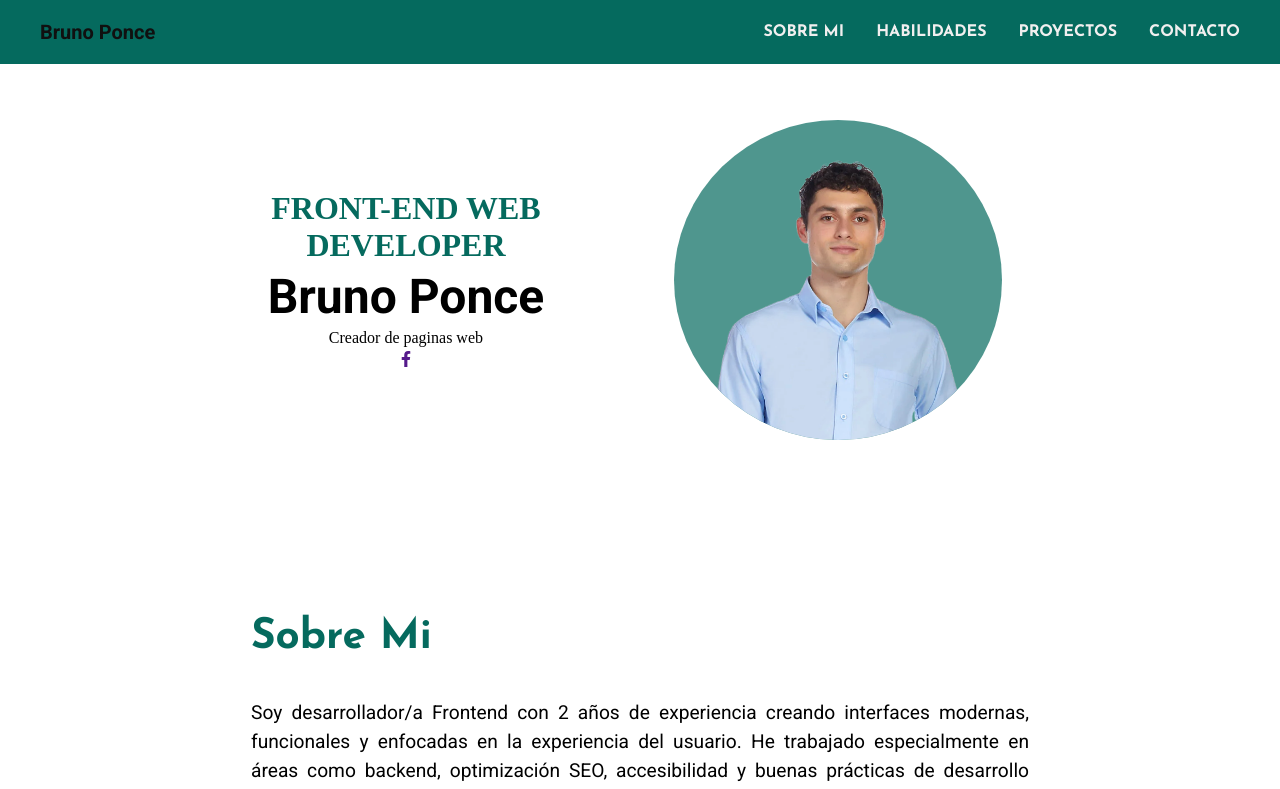
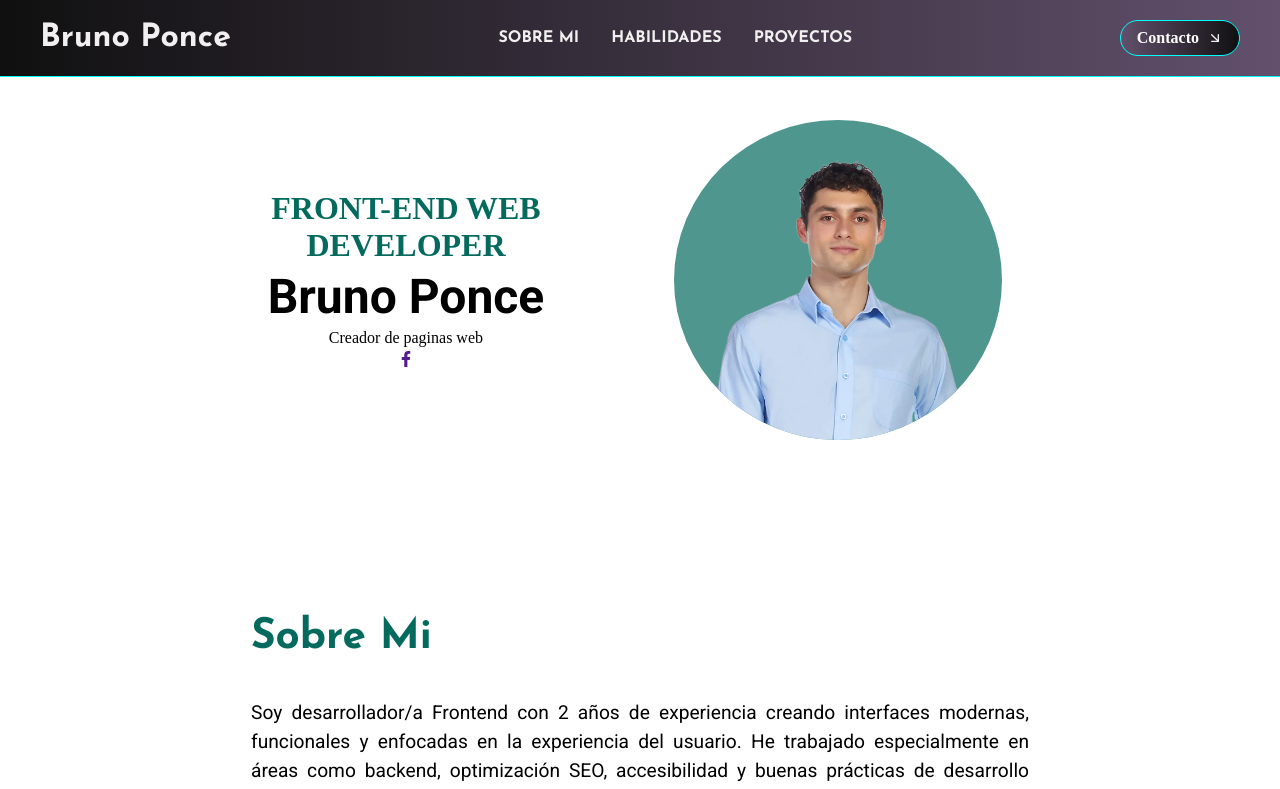
Before and after one commit to elmejorbruno/portafolio-web-bruno-ponce, a React (Vite) app: page /#/ in a window 1280 px wide. Shown: the top 789 px of the page. Built offline with nearby package versions, Linux system fonts and the light colour scheme.

Commit message:
Se agrego estilos y el boton de contacto a la seccion de navegacion en los archvio /NavbarBtn.jsx /NavbarLinks.jsx /NavbarLogin.jsx /NavbarMain.jsx

```diff
--- a/src/components/navbar/NavbarBtn.jsx
+++ b/src/components/navbar/NavbarBtn.jsx
@@ -4,7 +4,7 @@ import styled from "styled-components";
 const NavbarBtn = () => {
   return (
     <NavBtn >
-      Hire Me
+      <Botton><a href="">Contacto</a></Botton>
       <LuArrowDownRight/>
     </NavBtn>
   )
@@ -27,8 +27,8 @@ const NavBtn = styled.div`
 
 background: linear-gradient(
     to right,
-    ${({ theme }) => theme.colors.cyan},
-    ${({ theme }) => theme.colors.orange}
+    ${({ theme }) => theme.colors.grey},
+    ${({ theme }) => theme.colors.black}
   );
   transition: transform 0.3 ease;
 
@@ -36,5 +36,17 @@ background: linear-gradient(
     transform: scale(1.1);
     box-shadow: ${({theme }) => theme.extends.cyanShadow };
   }
+  @media screen and (max-width: 700px) {
+    display: none;
+  }
 
 `;
+ const Botton= styled.div`
+
+ a{
+   list-style: none;
+  text-decoration: none;
+  color: #fff;
+ }
+
+    `;
--- a/src/components/navbar/NavbarLinks.jsx
+++ b/src/components/navbar/NavbarLinks.jsx
@@ -3,22 +3,19 @@ import styled from "styled-components"
 
 const Links = [
   {
-    link: "About Me",
+    link: "#About Me",
     section: 'Sobre mi'
   },
   {
-   link: "Skills",
+   link: "#Skills",
    section: 'Habilidades'
   },
 
   {
-    link: "Projects",
+    link: "#Projects",
     section: 'Proyectos'
   },
-  {
-    link: "Contact",
-    section: 'Contacto'
-  },
+
 
 ]
 
@@ -33,6 +30,7 @@ const NavbarLinks = ({menuMobile}) => {
           </Enlace>
         </LinkLi>
       ))}
+
     </LinkUl>
   )
 }
--- a/src/components/navbar/NavbarLogin.jsx
+++ b/src/components/navbar/NavbarLogin.jsx
@@ -9,9 +9,11 @@ const NavbarLogin = () => {
 export default NavbarLogin
 
 const NavbarLogi = styled.div`
-  color: ${({ theme }) => theme.colors.black};
-  font-family: ${({ theme }) => theme.fonts.special};
+  color: ${({ theme }) => theme.colors.white};
+  font-family: ${({ theme }) => theme.fonts.body};
   font-weight: 700;
-  font-size: 20px;
-
+  font-size: 2em;
+  @media screen and (max-width: 700px) {
+    font-size: 1.5em;
+  }
 `;
--- a/src/components/navbar/NavbarMain.jsx
+++ b/src/components/navbar/NavbarMain.jsx
@@ -17,6 +17,7 @@ const NavbarMain = () => {
         <MenuMobileWrapper menuOpen={menuOpen}>
           <NavbarLinks menuMobile={menuOpen} />
         </MenuMobileWrapper>
+        <NavbarBtn />
         {/* <ContainerLink menuOpen={menuOpen}>
 
             <NavbarLinks/>
@@ -39,6 +40,11 @@ const ContainerNav = styled.nav`
   top: 0;
   gap: 4px;
   z-index: 100;
+   background: linear-gradient(
+    to left,
+    ${({ theme }) => theme.colors.grey},
+    ${({ theme }) => theme.colors.black}
+  );
   @media screen and (max-width: 824px) {
     display: flex;
     justify-content: space-between;
@@ -46,16 +52,17 @@ const ContainerNav = styled.nav`
 `;
 
 const NavWrapper = styled.div`
-  background-color: transparent;
-
-  display: flex;
-  justify-content: space-between;
-  text-align: center;
-  align-items: center;
+width: 100%;
+display: flex;
+justify-content: space-between;
+text-align: center;
+align-items: center;
 
   padding: 20px 40px;
   @media screen and (min-width: 824px) {
-    background-color: #056a5e;
+    /* background-color: #056a5e; */
+
+  border-bottom: 1px solid cyan;
   }
 `;
 
@@ -73,6 +80,7 @@ const ContenIconMenu = styled.div`
   }
 `;
 const ButtoMenu = styled.button`
+background-color: blue;
   background-color: transparent;
   color: #000;
   border: 1px solid #fff;
@@ -83,7 +91,12 @@ const ButtoMenu = styled.button`
   text-align: center;
   display: flex;
   box-shadow: 0px 1px 10px rgba(206, 208, 178, 0.5);
+  @media screen and (max-width: 700px) {
+    padding: 10px;
+    font-size: 20px;
+  }
 `;
+
 
 // const ContainerLink = styled.div`
 
```
Lines whose indentation alone changed are shown as unchanged.
